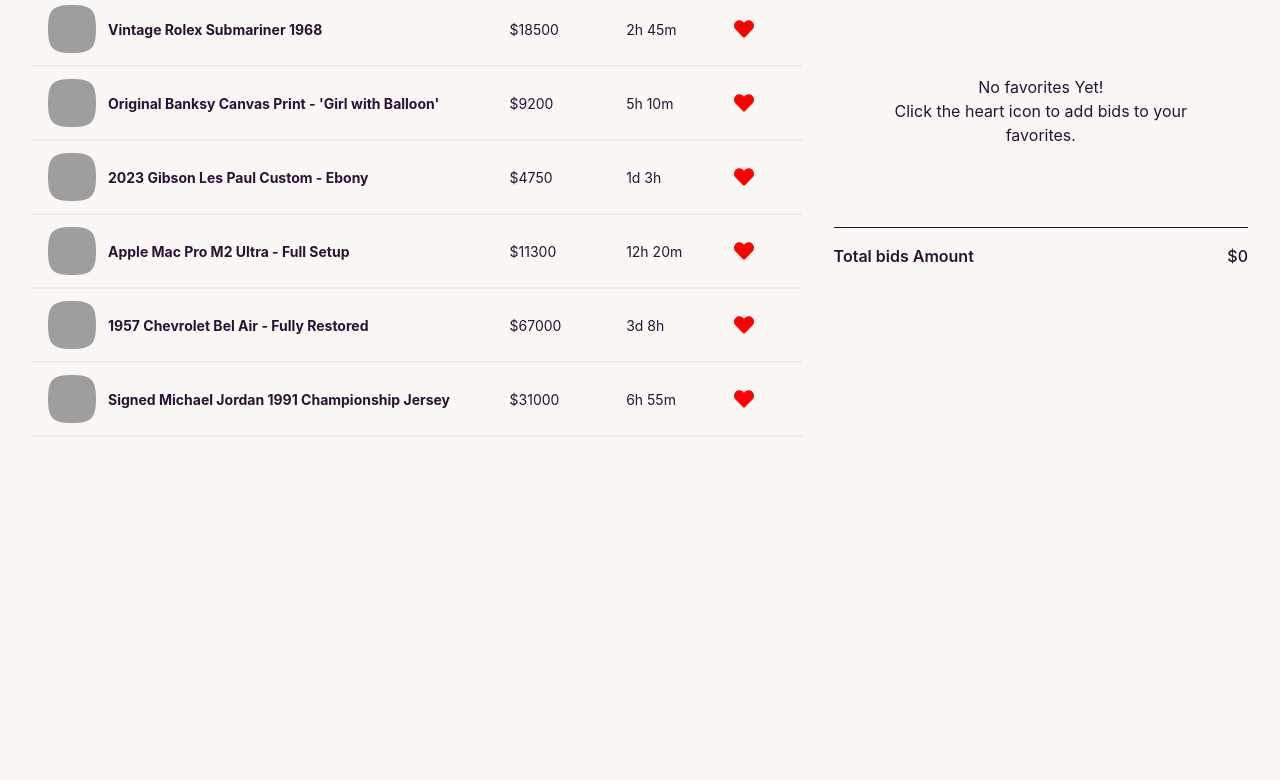
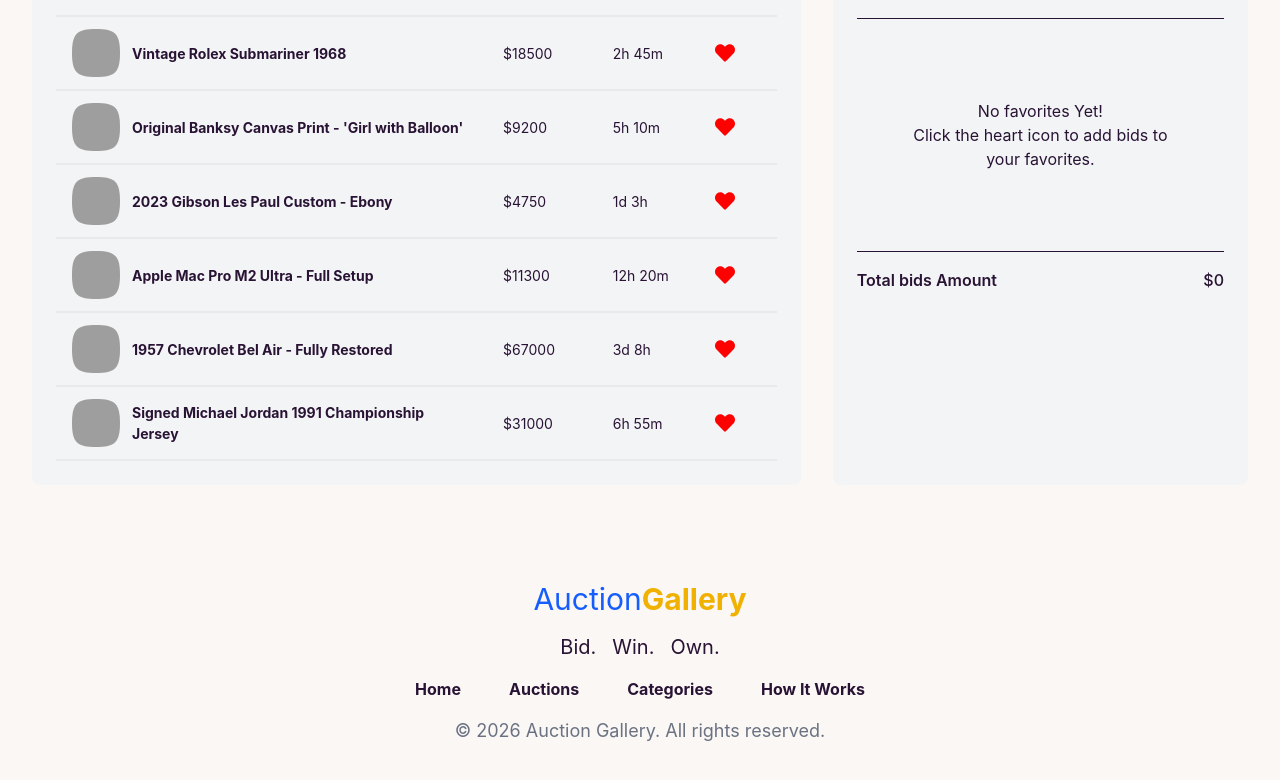
Before and after one commit to DividedbyZero8060/react-auction-gallery, a React (Vite) app: page / in a window 1280 px wide. Shown: the part 1014-1794 px from the top of the page. Before the commit the page ends 1483 px from the top, so only its background shows below. Built offline with nearby package versions, Linux system fonts and the light colour scheme; grey boxes are pictures that could not be loaded.

Commit message:
feat: add footer section

```diff
--- a/components/FavoriteBids/FavoriteBids.jsx
+++ b/components/FavoriteBids/FavoriteBids.jsx
@@ -4,7 +4,7 @@
 
 const FavoriteBids = ({favoriteBids, handleRemoveBid, total}) => {
     return (
-        <div className="right-container w-[35%]">
+        <div className="right-container w-[35%] bg-gray-100 p-6 rounded-lg">
             <div className='flex gap-1 justify-center items-center mb-8 border-b pb-4'>
               <CiHeart size={30}/>
               <h2 className='text-2xl font-bold'>Favorite Bids</h2>
--- /dev/null
+++ b/components/FooterGallery/FooterGallery.jsx
@@ -0,0 +1,30 @@
+import React from 'react';
+
+const FooterGallery = () => {
+
+    const year = new Date().getFullYear();
+
+    return (
+        <div className='flex flex-col gap-4 justify-center items-center mt-4 p-12'>
+            <div>
+                <a className="text-3xl"><span className="text-blue-600">Auction</span><span className='text-yellow-500 font-bold'>Gallery</span></a>
+            </div>
+            <div className='flex gap-4 text-xl'>
+                <p>Bid.</p>
+                <p>Win.</p>
+                <p>Own.</p>
+            </div>
+            <div className='flex justify-evenly items-center gap-12'>
+                    <p className='font-bold hover:cursor-pointer'>Home</p>
+                    <p className='font-bold hover:cursor-pointer'>Auctions</p>
+                    <p className='font-bold hover:cursor-pointer'>Categories</p>
+                    <p className='font-bold hover:cursor-pointer'>How It Works</p>
+            </div>
+            <div>
+                <p className='text-lg text-gray-500'>© {year} Auction Gallery. All rights reserved.</p>
+            </div>
+        </div>
+    );
+};
+
+export default FooterGallery;
--- a/components/Lots/Lots.jsx
+++ b/components/Lots/Lots.jsx
@@ -14,7 +14,7 @@
     }, []);
 
     return (
-        <div className="overflow-x-auto">
+        <div className="overflow-x-auto bg-gray-100 p-6 rounded-lg">
             <table className="table">
                 <thead>
                 <tr>
--- a/src/App.jsx
+++ b/src/App.jsx
@@ -6,6 +6,7 @@
 import './App.css'
 
 import FavoriteBids from '../components/FavoriteBids/FavoriteBids';
+import FooterGallery from '../components/FooterGallery/FooterGallery';
 
 function App() {
 
@@ -35,7 +36,9 @@
                 ></Lots>
         </div>
         <FavoriteBids favoriteBids={favoriteBids} handleRemoveBid={handleRemoveBid} total={total}></FavoriteBids>
+
       </div>
+      <FooterGallery></FooterGallery>
     </>
   )
 }
```
